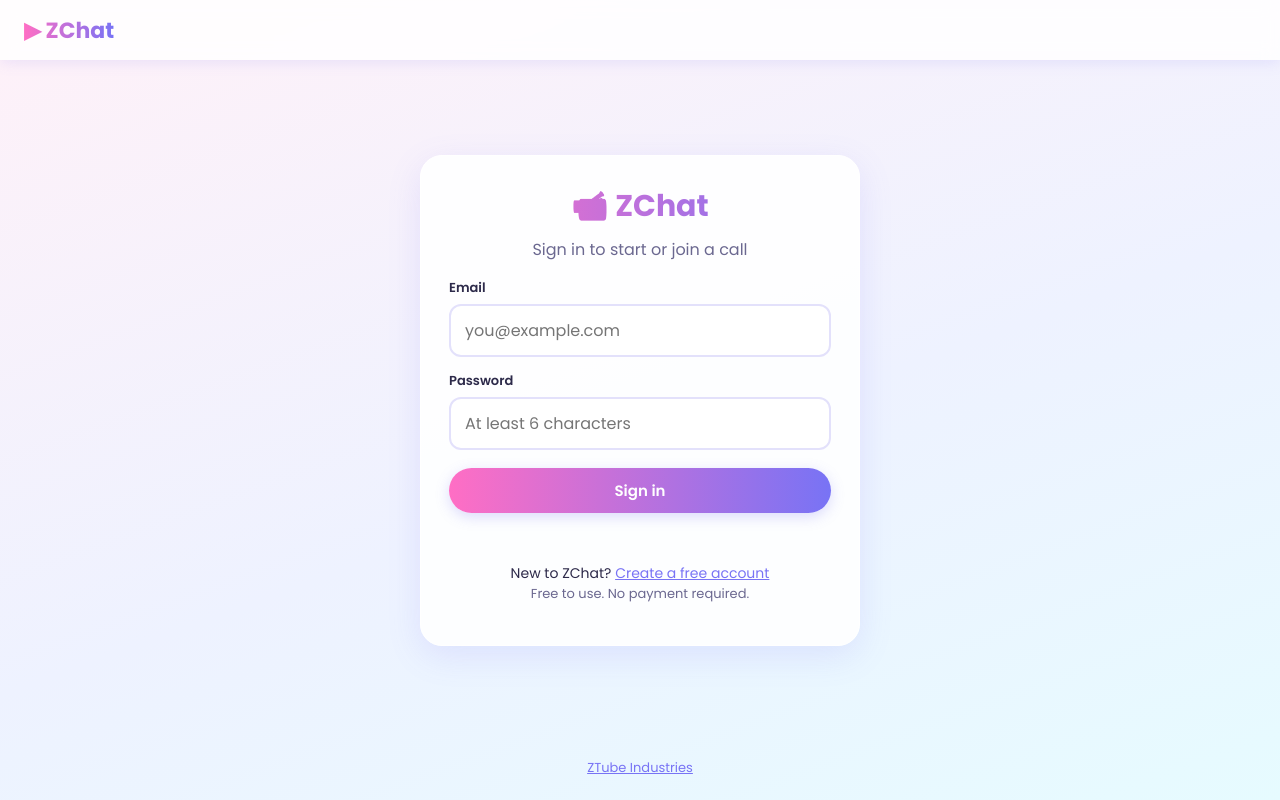
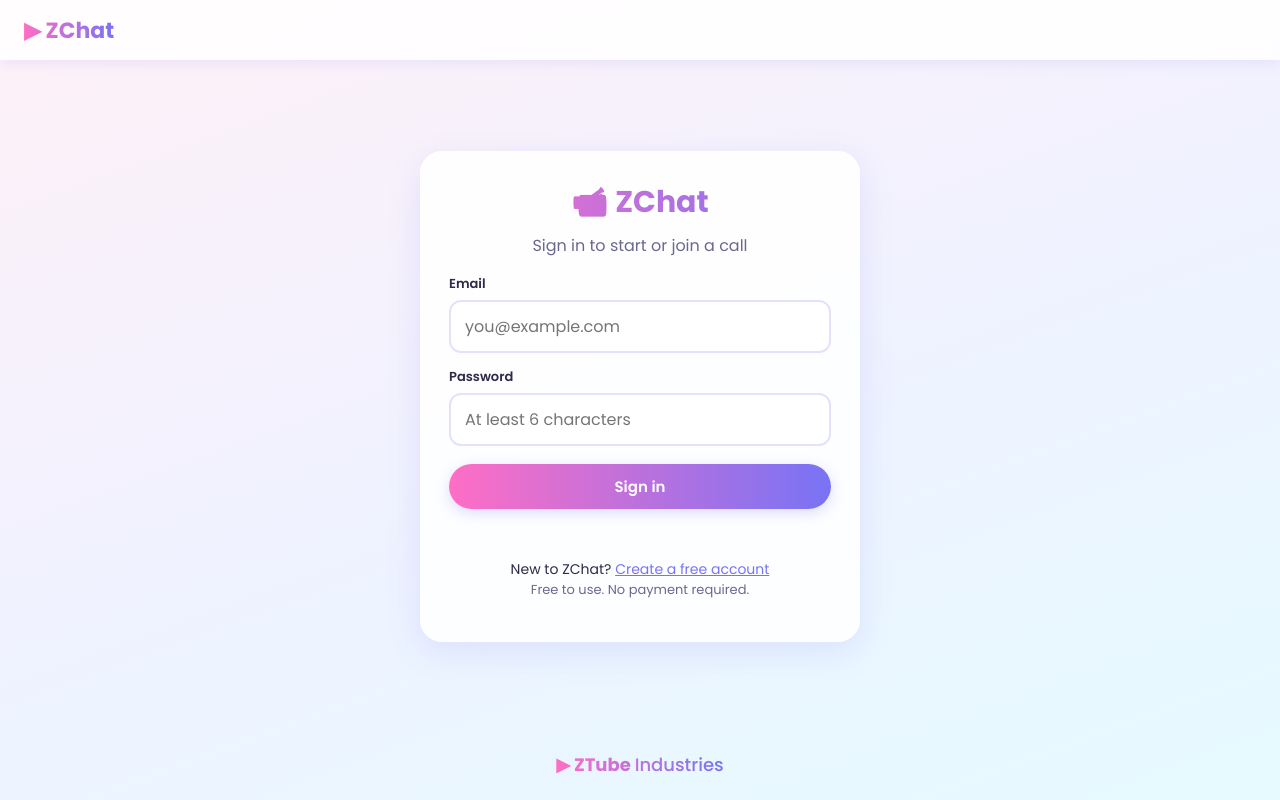
Before and after one commit to Quran8to24/ZChat, a plain HTML site: page index.html in a window 1280 px wide. Drawn offline with nearby package versions, Linux system fonts and the light colour scheme.

Commit message:
Update footer to use ztube-logo class for branding

```diff
--- a/index.html
+++ b/index.html
@@ -59,13 +59,16 @@
   .chat-form button{flex:none}
   .participants{margin-bottom:14px;font-size:13px;overflow-wrap:anywhere}
   footer{padding:18px 12px 22px;text-align:center;color:var(--muted);font-size:13px}
+  .ztube-logo{font-size:18px;font-weight:700;text-decoration:none;background:linear-gradient(90deg,var(--p1),var(--p2));-webkit-background-clip:text;background-clip:text;color:transparent}
+  .ztube-logo span{font-weight:500}
+  .ztube-logo:hover{opacity:.8}
   @media(max-width:700px){main{padding:18px 12px;align-items:flex-start}.panel{padding:22px 18px}.call-grid{grid-template-columns:1fr}.videos{grid-template-columns:repeat(auto-fit,minmax(150px,1fr))}.room-id{font-size:24px}}
 </style>
 </head>
 <body>
 <header><a class="brand" href="./ZChat.html">▶ ZChat</a></header>
 <main><div id="app" class="panel"><p class="muted center">Loading ZChat…</p></div></main>
-<footer><a href="https://quran8to24.github.io/ZTube/#/">ZTube Industries</a></footer>
+<footer><a class="ztube-logo" href="https://quran8to24.github.io/ZTube/#/">▶ ZTube <span>Industries</span></a></footer>
 
 <script src="https://cdn.jsdelivr.net/npm/@supabase/supabase-js@2.45.4/dist/umd/supabase.min.js"></script>
 <script>
```
